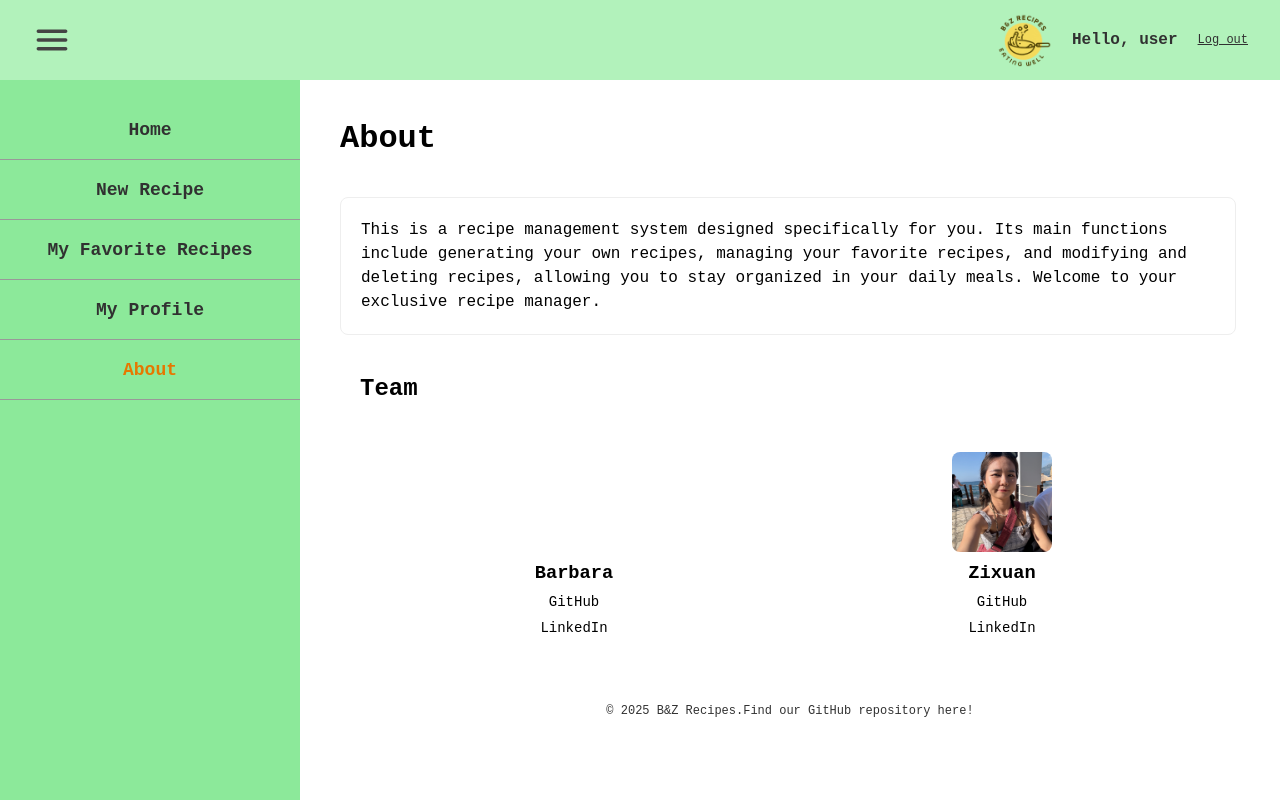
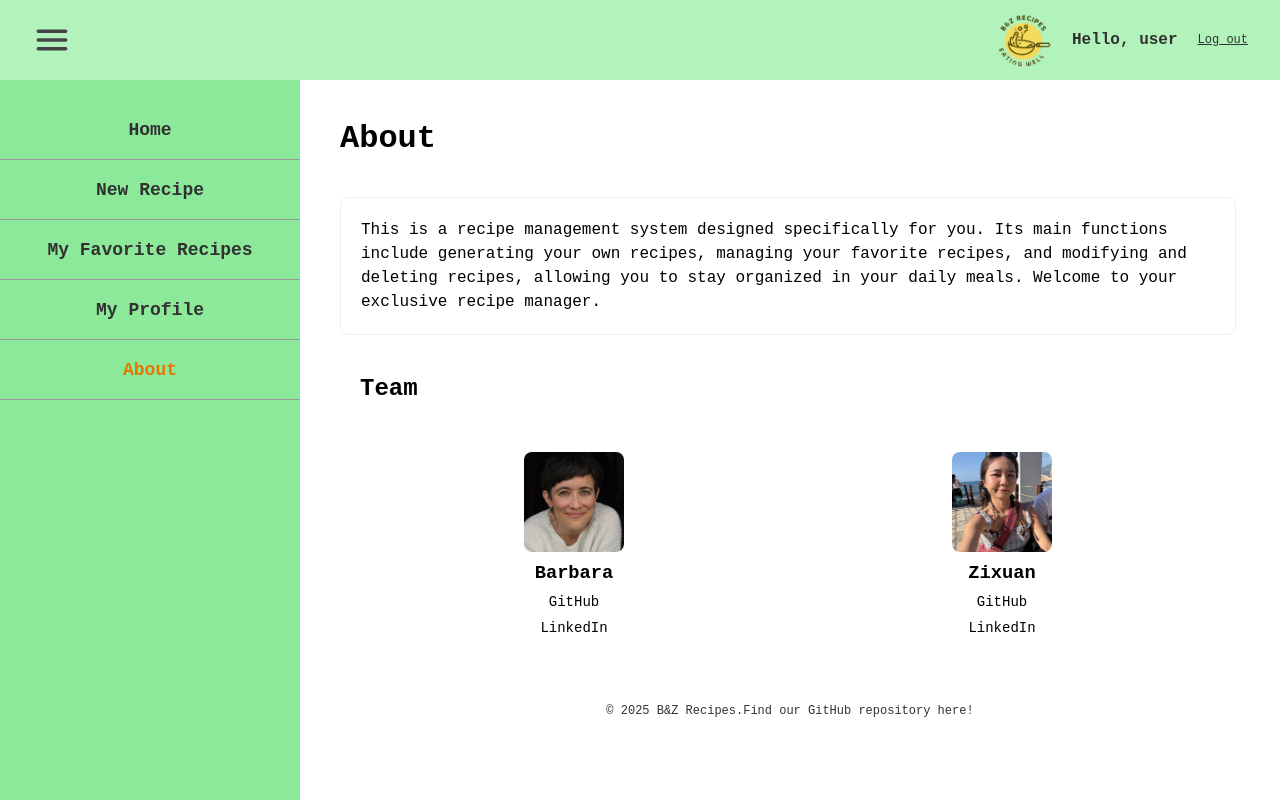
Before and after one commit to Baba-labab/recipe-mini-project, a React (Vite) app: page /about in a window 1280 px wide. Built offline with nearby package versions, Linux system fonts and the light colour scheme.

Commit message:
added picture

```diff
--- a/src/pages/AboutPage.jsx
+++ b/src/pages/AboutPage.jsx
@@ -25,7 +25,7 @@ function AboutPage() {
             style={{
               width: "100px",
               height: "100px",
-              // backgroundImage: "url(image/zixuan.JPG)",
+              backgroundImage: "url(image/Barbara.JPG)",
               backgroundSize: "cover",
               backgroundPosition: "center",
               backgroundRepeat: "no-repeat",
```
Also changed, not shown: public/image/Barbara.JPG (added).
